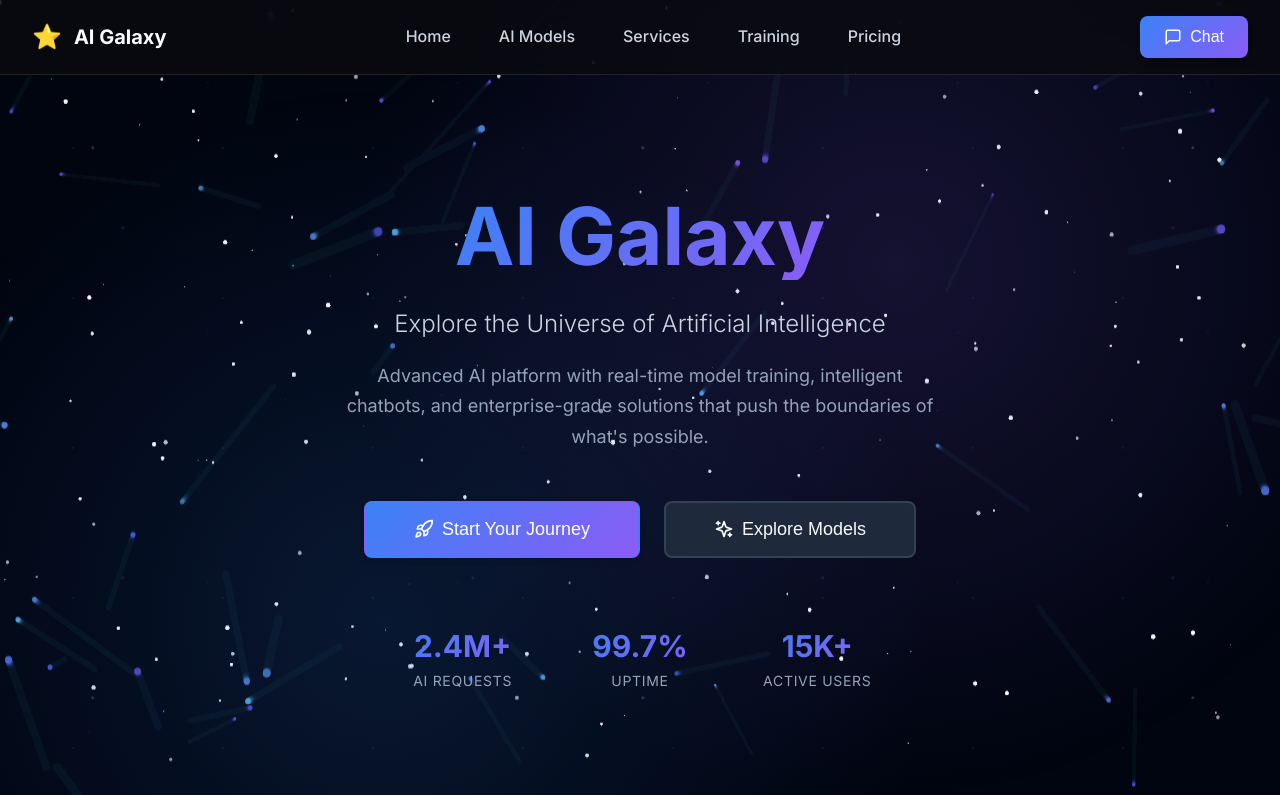
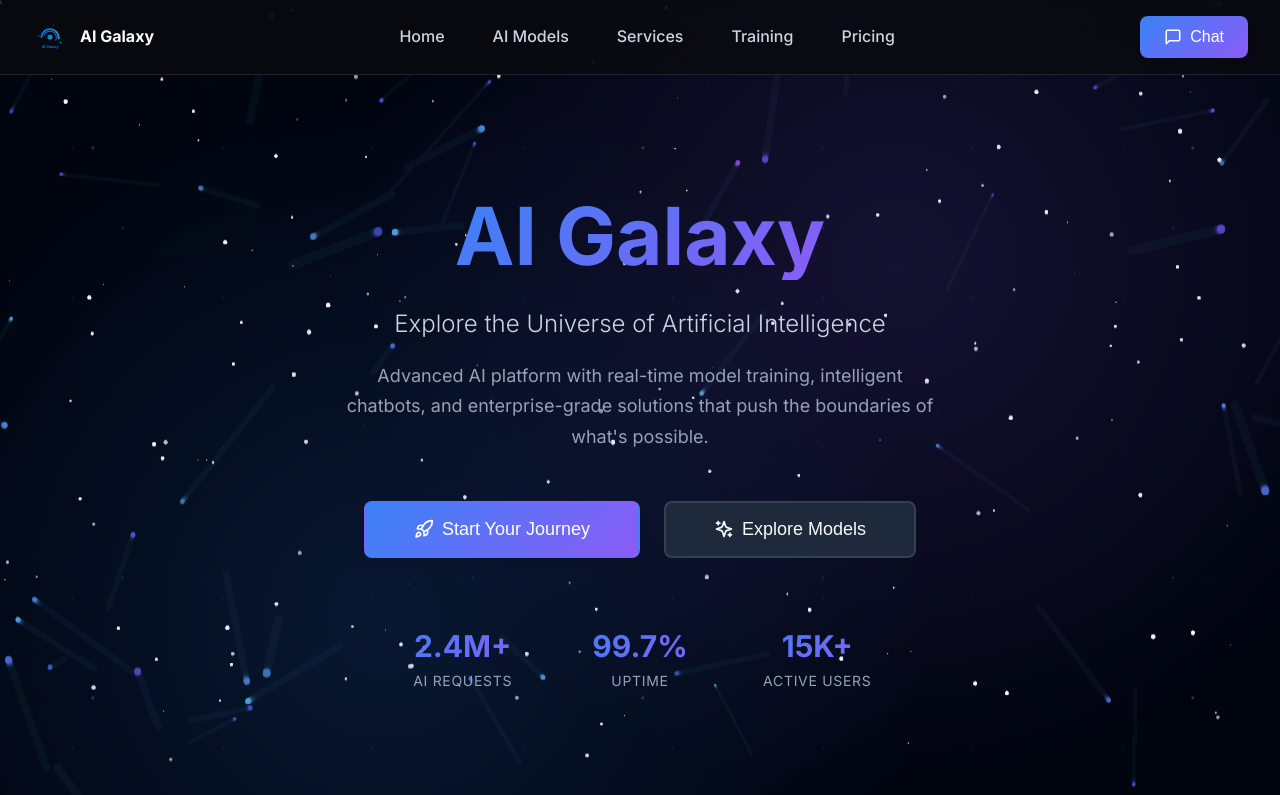
Before and after one commit to bipinasoft/ai-galaxy, a React (Vite) app: page / in a window 1280 px wide. Shown: the top 795 px of the page. Built offline with nearby package versions, Linux system fonts and the light colour scheme.

Commit message:
feat(ui): wire SVG logo into header, add FAQ and favicon, adjust styles

```diff
--- a/src/components/ui/Header.jsx
+++ b/src/components/ui/Header.jsx
@@ -1,6 +1,7 @@
 import React, { useState, useEffect } from 'react'
 import { Menu, X, MessageSquare } from 'lucide-react'
 import { useAIStore } from '../../store/aiStore'
+import Logo from '../../assets/logo.svg'
 
 const Header = () => {
   const [isScrolled, setIsScrolled] = useState(false)
@@ -35,7 +36,7 @@ const Header = () => {
     <header className={`header ${isScrolled ? 'scrolled' : ''}`}>
       <nav className="nav-container">
         <div className="nav-brand">
-          <div className="brand-icon">⭐</div>
+          <img src={Logo} alt="AI Galaxy" className="brand-logo" style={{height: 36}} />
           <span className="brand-text">AI Galaxy</span>
         </div>
 
--- a/src/styles/globals.css
+++ b/src/styles/globals.css
@@ -258,6 +258,18 @@ p {
   gap: var(--space-sm);
   font-size: var(--font-size-xl);
   font-weight: 700;
+  color: var(--text-primary);
+}
+
+.brand-logo {
+  display: inline-block;
+  height: 36px;
+  width: auto;
+  border-radius: 6px;
+}
+
+.brand-text {
+  font-size: 1rem;
   color: var(--text-primary);
 }
 
```
